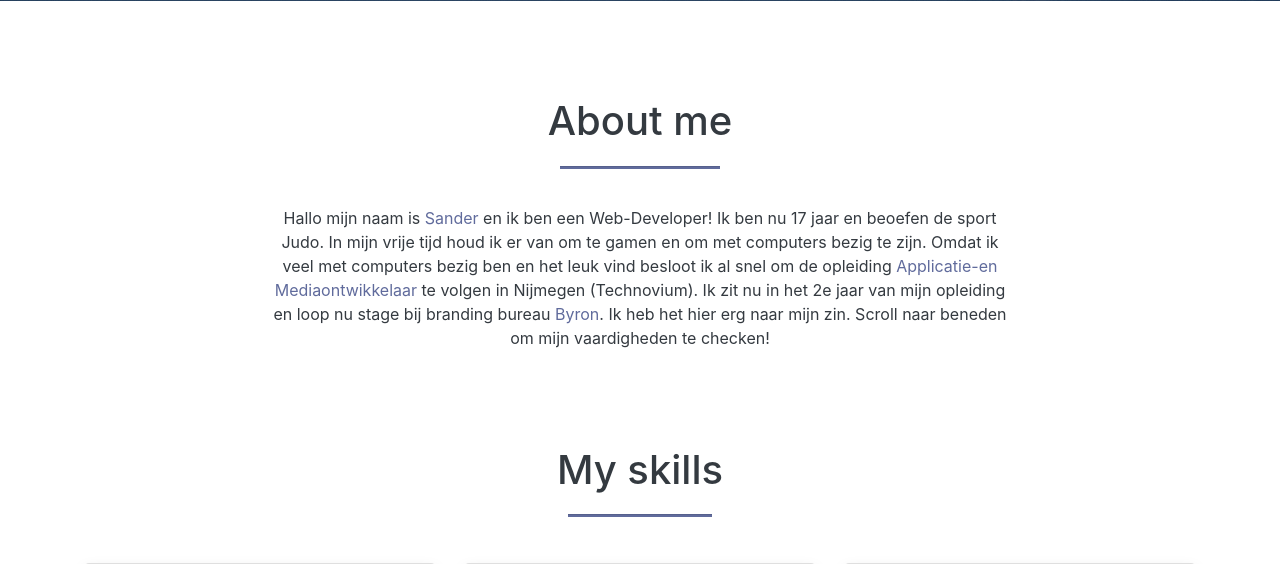
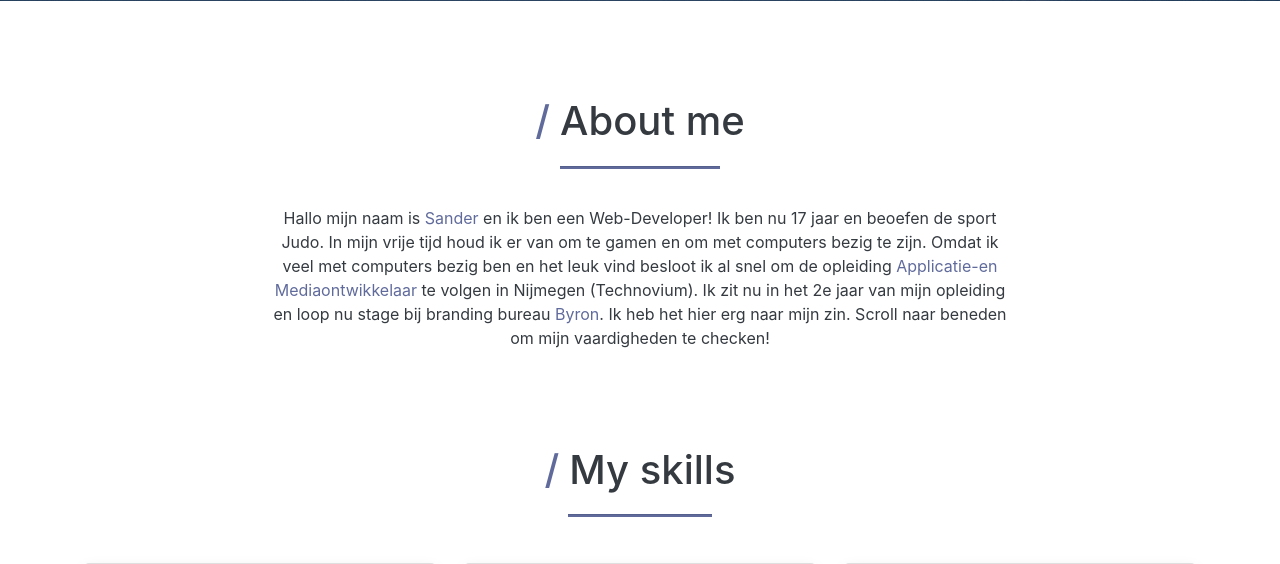
Before and after one commit to SandervanBoxtel/sandervanboxtel.github.io, a PHP site: page / in a window 1280 px wide. Shown: the part 660-1224 px from the top of the page. Run offline with PHP 8.4, Linux system fonts and the light colour scheme; some libraries are stand-ins or nearby versions.

Commit message:
Update CSS IndexHTMl
Jo Update Yea

```diff
--- a/css/sander-style.css
+++ b/css/sander-style.css
@@ -83,10 +83,18 @@ html {
     transition: 0.3s;
 }
 
-.aboutmetitle {
+.title {
     margin-top: 6rem;
     margin-bottom: 1.3rem;
     text-align: center;
+}
+
+.title::before {
+    content: "/";
+    color: #606b9c !important;
+    font-size: 1em;
+    padding-bottom: 2px;
+    padding-right: 10px;
 }
 
 .txtbox {
--- a/index.html
+++ b/index.html
@@ -86,7 +86,7 @@
 
       <div id="aboutme"></div>
       <div class="homewrapper" data-aos="fade-up" data-aos-once="true" data-aos-duration="1300">
-         <h1 class="aboutmetitle">About me</h1>
+         <h1 class="title">About me</h1>
       <hr class="borderline1">
          <center>
             <div class="txtbox">
@@ -102,7 +102,7 @@
 
          <!--My Skills-->
 
-         <h1 class="aboutmetitle">My skills</h1>
+         <h1 class="title">My skills</h1>
          <hr class="borderline">
          <div class="container">
             <div class="row justify-content-center">
```
